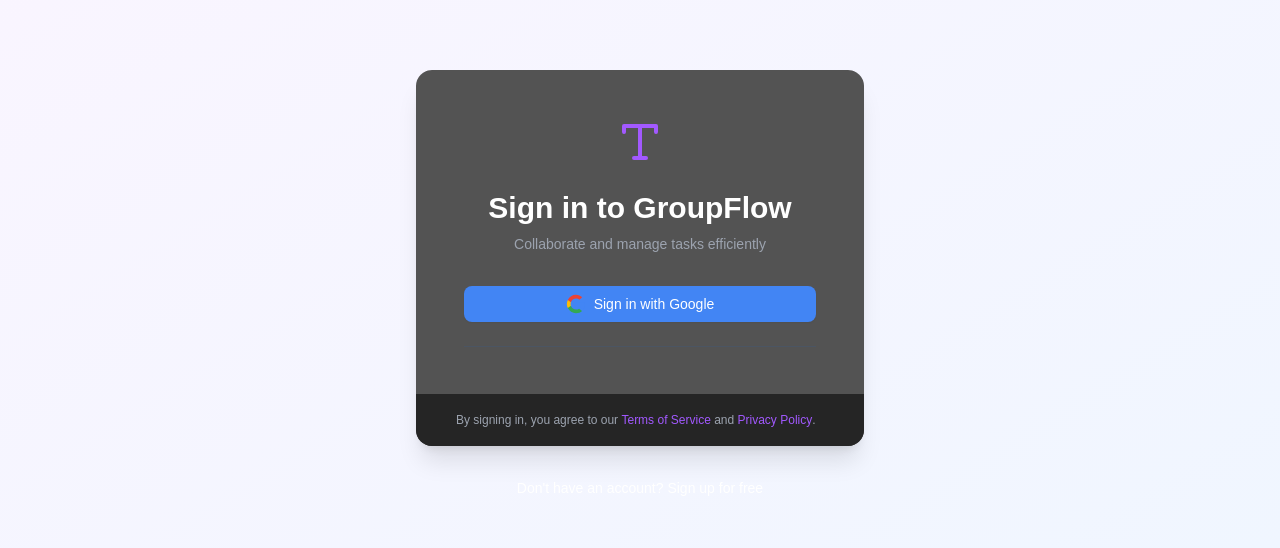
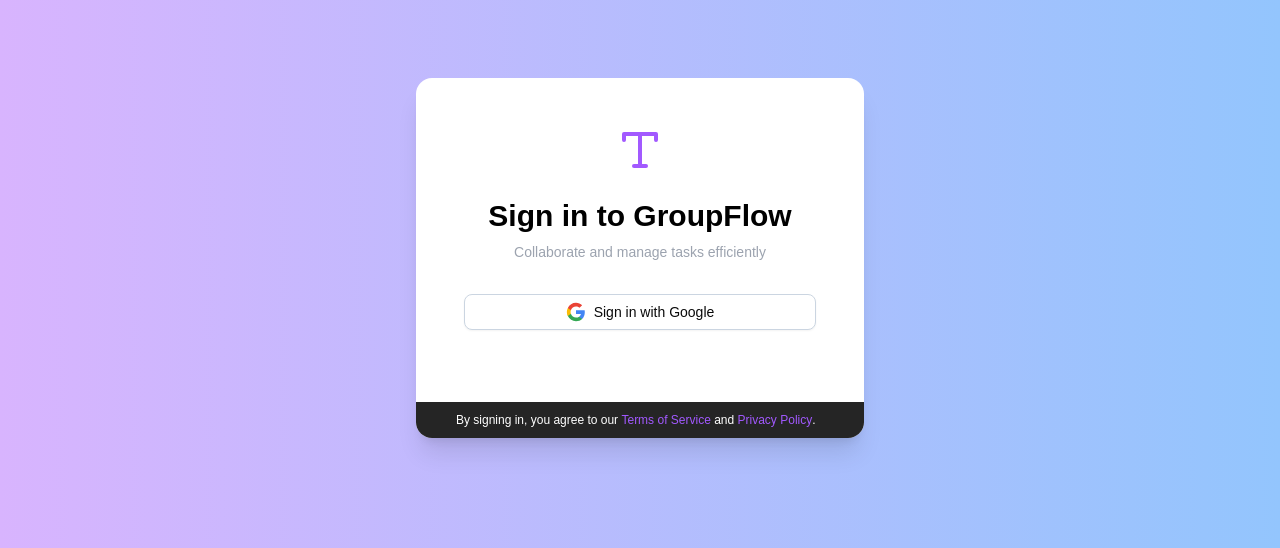
Before and after one commit to prashantforsure/Group-Flow, a Next.js app: page /auth/signin in a window 1280 px wide. Shown: the part 184-732 px from the top of the page. Built offline with nearby package versions, Linux system fonts and the light colour scheme; no server answers.

Commit message:
done with build

```diff
--- a/src/app/(page)/auth/signin/page.tsx
+++ b/src/app/(page)/auth/signin/page.tsx
@@ -8,14 +8,14 @@
 
 export default function SignInPage() {
   return (
-    <div className="min-h-screen  flex items-center justify-center px-4 sm:px-6 lg:px-8 bg-gradient-to-br from-purple-50 to-blue-50">
+    <div className="min-h-screen  flex items-center justify-center px-4 sm:px-6 lg:px-8 bg-gradient-to-r from-purple-300 to-blue-300">
       <motion.div
         initial={{ opacity: 0, y: 20 }}
         animate={{ opacity: 1, y: 0 }}
         transition={{ duration: 0.5 }}
         className="w-full max-w-md"
       >
-        <div className="bg-[#535353] rounded-2xl shadow-xl overflow-hidden">
+        <div className="bg-white rounded-2xl shadow-xl overflow-hidden">
           <div className="px-6 py-12 sm:px-12">
             <div className="text-center">
               <motion.div
@@ -25,7 +25,7 @@
               >
                 <Icons.logo className="mx-auto h-12 w-12 text-[#A259FF]" />
               </motion.div>
-              <h2 className="mt-6 text-3xl font-extrabold text-white">
+              <h2 className="mt-6 text-3xl font-extrabold text-black">
                 Sign in to GroupFlow
               </h2>
               <p className="mt-2 text-sm text-gray-400">
@@ -42,7 +42,7 @@
                 <Button
                   onClick={() => signIn('google')}
                   variant="outline"
-                  className="w-full py-3 px-4 flex items-center justify-center space-x-2 border border-transparent text-sm font-medium rounded-lg text-white bg-[#4285F4] hover:bg-[#3367D6] focus:outline-none focus:ring-2 focus:ring-offset-2 focus:ring-[#4285F4] focus:ring-offset-gray-800 transition-all duration-200"
+                  className="w-full py-3 px-4 flex items-center justify-center space-x-2  border-transparent text-sm font-medium rounded-lg border border-slate-300   hover:bg-[#9db4e6] "
                 >
                   <Icons.google className="h-5 w-5" />
                   <span>Sign in with Google</span>
@@ -52,7 +52,7 @@
               <div className="mt-6">
                 <div className="relative">
                   <div className="absolute inset-0 flex items-center">
-                    <div className="w-full border-t border-gray-600"></div>
+                    <div className="w-full border-t border-white"></div>
                   </div>
 
                 </div>
@@ -61,8 +61,8 @@
               </div>
             </div>
           </div>
-          <div className="px-6 py-4 bg-[#252525] sm:px-10">
-            <p className="text-xs leading-5 text-gray-400">
+          <div className="px-6 py-2 bg-[#252525] sm:px-10">
+            <p className="text-xs leading-5 text-white">
               By signing in, you agree to our{' '}
               <Link href="#" className="font-medium text-[#A259FF] hover:text-[#B78AFF] transition-colors duration-200">
                 Terms of Service
@@ -74,11 +74,11 @@
             </p>
           </div>
         </div>
-        <p className="mt-8 text-center text-sm text-white">
+        <p className="mt-8 text-center text-sm text-transparent">
           Don&apos;t have an account?{' '}
           <Link
-            href='/auth/register'
-            className='font-medium text-white'
+            href='/auth/signin'
+            className='font-medium text-transparent'
           >
             Sign up for free
           </Link>
--- a/src/components/Navbar.tsx
+++ b/src/components/Navbar.tsx
@@ -15,7 +15,7 @@
   const session = await getServerSession(authOptions)
 
   return (
-    <div className='sticky top-0 z-50 bg-white/80 backdrop-blur-md'>
+    <div className='sticky top-0 z-50  backdrop-blur-lg'>
       <div className='container mx-auto px-4 py-4 flex items-center justify-between'>
         <Link className="flex items-center space-x-2" href="/">
           <svg
```
